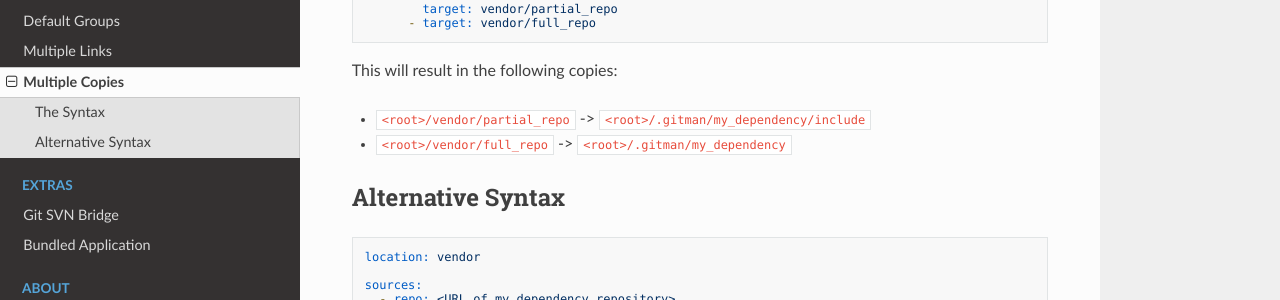
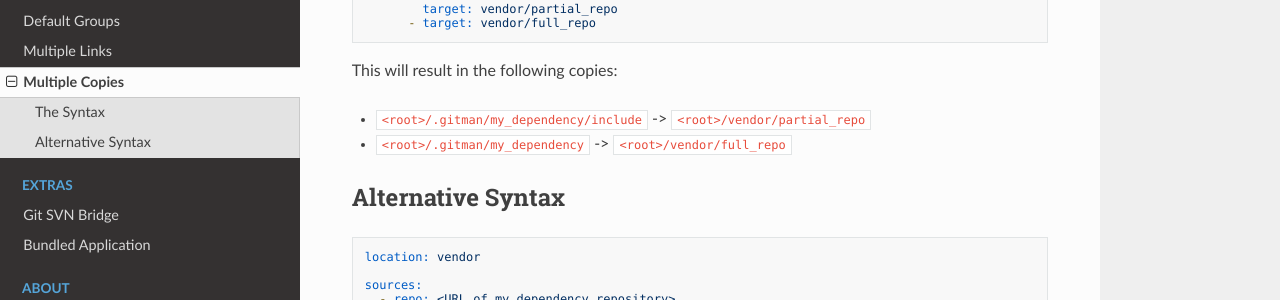
Before and after one commit to jacebrowning/gitman, an MkDocs documentation site: the page built from docs/use-cases/multiple-copies.md, in a window 1280 px wide and 1150 px high. Shown: the part 616-916 px from the top of the window. Built offline with MkDocs 1.6.1, drawn with Linux system fonts in a browser that asks for light colours; nearby versions of some CDN libraries.

Commit message:
Adjusting documentation

```diff
--- a/docs/use-cases/multiple-copies.md
+++ b/docs/use-cases/multiple-copies.md
@@ -29,8 +29,8 @@ sources:
 
 This will result in the following copies:
 
-- `<root>/vendor/partial_repo` -> `<root>/.gitman/my_dependency/include`
-- `<root>/vendor/full_repo` -> `<root>/.gitman/my_dependency`
+- `<root>/.gitman/my_dependency/include` -> `<root>/vendor/partial_repo`
+- `<root>/.gitman/my_dependency` -> `<root>/vendor/full_repo`
 
 ## Alternative Syntax
 
```
